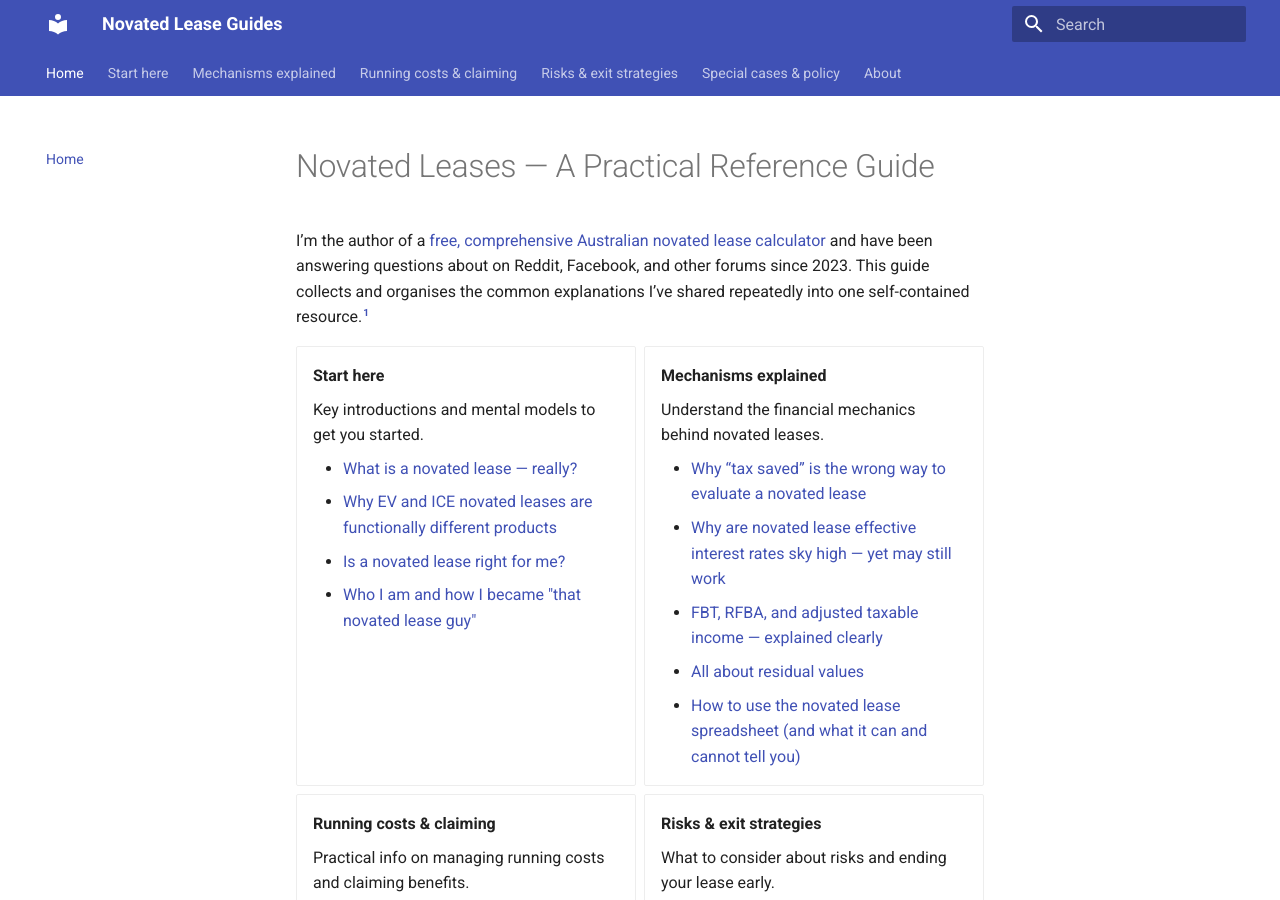
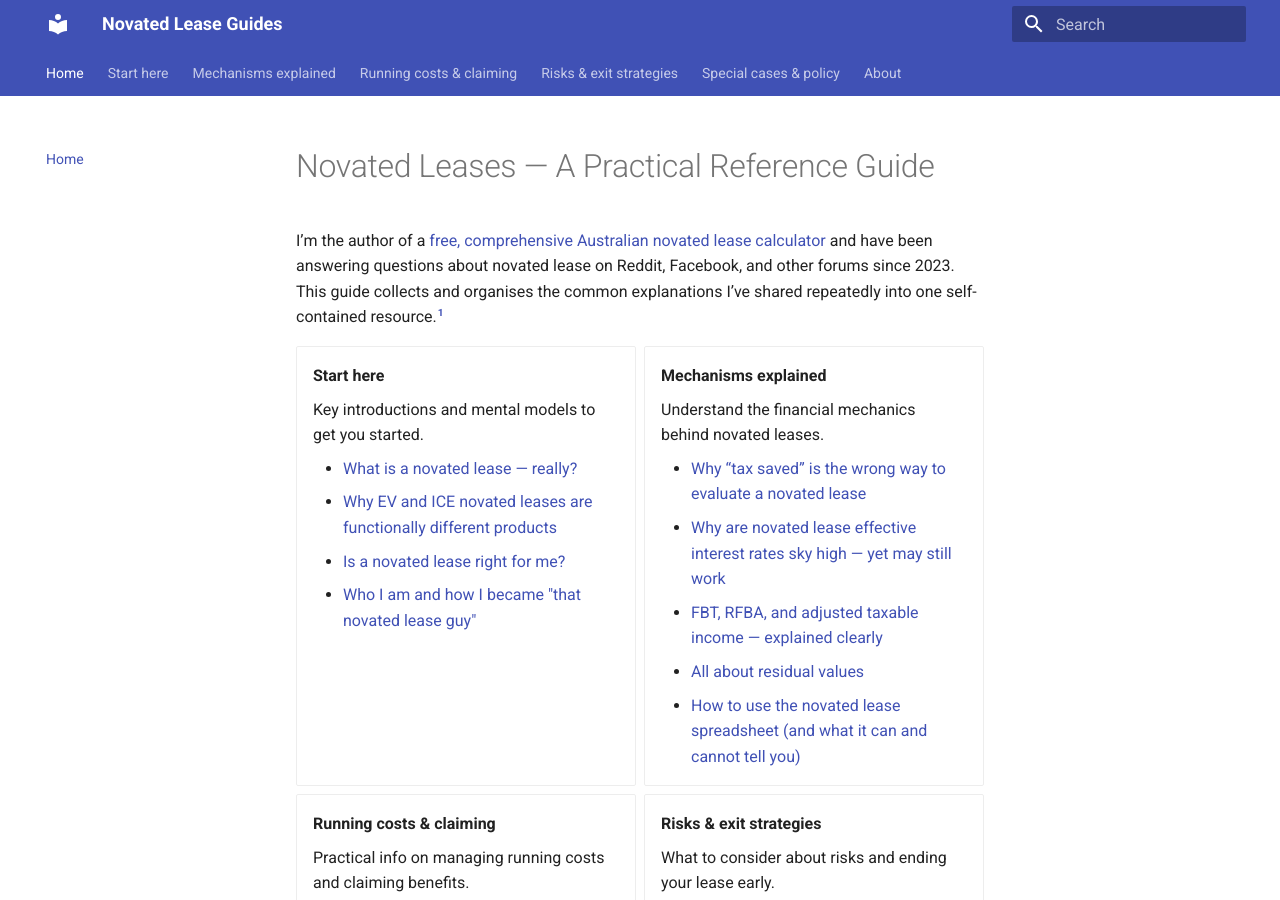
Before and after one commit to novatedlease/novatedlease.github.io, an MkDocs documentation site: the page built from docs/index.md, in a window 1280 px wide and 900 px high. Built offline with MkDocs 1.6.1 and Material for MkDocs 9.7.7, drawn with Linux system fonts in a browser that asks for light colours.

Commit message:
index and yml update

```diff
--- a/docs/index.md
+++ b/docs/index.md
@@ -1,6 +1,6 @@
 # Novated Leases — A Practical Reference Guide
 
-I’m the author of a [free, comprehensive Australian novated lease calculator](https://docs.google.com/spreadsheets/d/1CtpBXmuhRW3HrBjqJqnPeFhOfqCbPK-wXA17oz_1fuA/) and have been answering questions about on Reddit, Facebook, and other forums since 2023. This guide collects and organises the common explanations I’ve shared repeatedly into one self-contained resource.[^1]
+I’m the author of a [free, comprehensive Australian novated lease calculator](https://docs.google.com/spreadsheets/d/1CtpBXmuhRW3HrBjqJqnPeFhOfqCbPK-wXA17oz_1fuA/) and have been answering questions about novated lease on Reddit, Facebook, and other forums since 2023. This guide collects and organises the common explanations I’ve shared repeatedly into one self-contained resource.[^1]
 
 <div class="grid cards" markdown>
 
--- a/mkdocs.yml
+++ b/mkdocs.yml
@@ -1,5 +1,5 @@
 site_name: Novated Lease Guides
-site_url: https://novatedlease.github.io
+site_url: https://novatedlease.guide
 site_description: Independent, evidence-based explanations of novated leases in Australia
 site_author: changyang1230
 copyright: |
```
Also changed, not shown: 1 other file.
